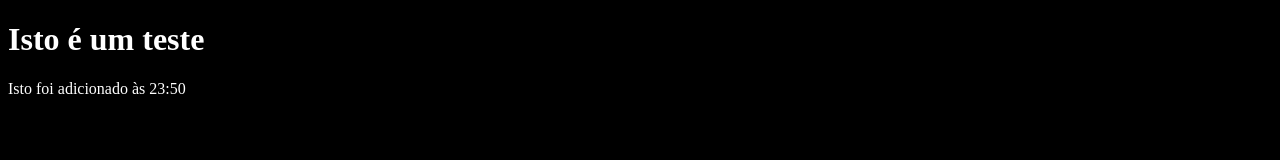
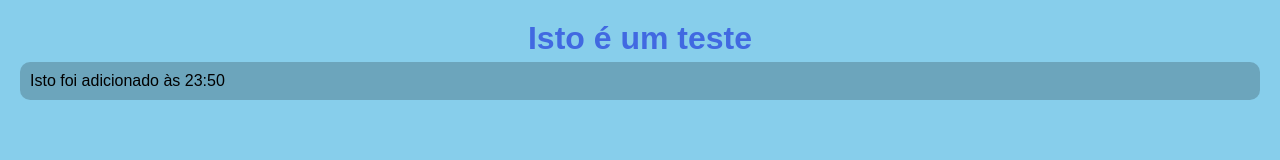
Before and after one commit to camplesoft/teste-01, a plain HTML site: page index.html in a window 1280 px wide. Drawn offline with Linux system fonts and the light colour scheme.

Commit message:
minha estilização

```diff
--- a/index.html
+++ b/index.html
@@ -4,12 +4,7 @@
     <meta charset="UTF-8">
     <meta name="viewport" content="width=device-width, initial-scale=1.0">
     <title>Document</title>
-    <style>
-        * {
-            color: white;
-            background-color: black;
-        }
-    </style>
+    <link rel="stylesheet" href="style.css">
 </head>
 <body>
     <h1>Isto é um teste</h1>
--- /dev/null
+++ b/style.css
@@ -0,0 +1,28 @@
+* {
+    padding: 0;
+    margin: 0;
+    box-sizing: border-box;
+    font-family: Arial, Helvetica, sans-serif;
+}
+
+body {
+    padding: 20px;
+    background-color: skyblue;
+}
+
+h1 {
+    color: royalblue;
+    text-align: center;
+}
+
+p {
+    padding: 10px;
+    margin: 5px 0;
+    background-color: rgba(0, 0, 0, 0.2);
+    border-radius: 10px;
+
+    &:hover {
+        transition: background-color 300ms ease-in-out 300ms;
+        background-color: rgba(0, 0, 0, 0.5);
+    }
+}
```
